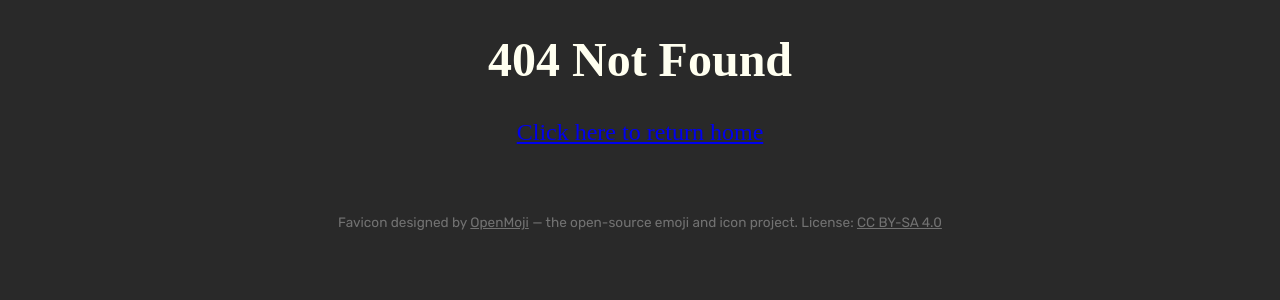
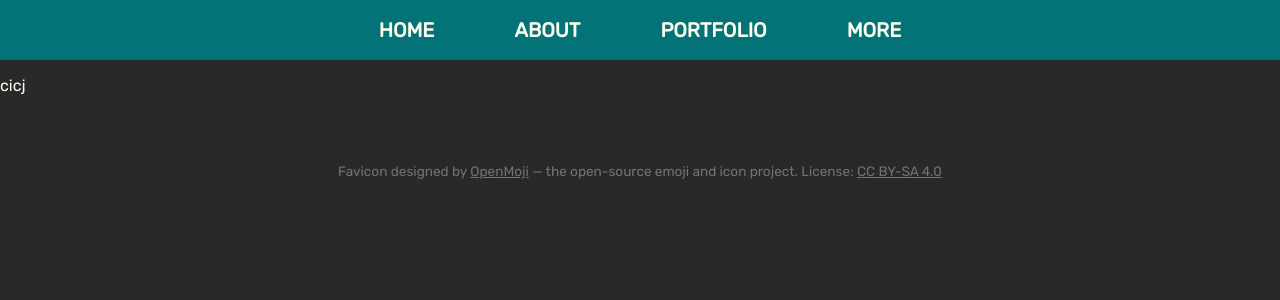
Before and after one commit to rstacks/my-website, a React (Vite) app: page /about in a window 1280 px wide. Before the commit this address had no page. Shown: the top 300 px of the page. Built offline with nearby package versions, Linux system fonts and the light colour scheme.

Commit message:
Added ABOUT page

```diff
--- a/src/App.jsx
+++ b/src/App.jsx
@@ -1,6 +1,7 @@
 import "./styles.css"
 import { BrowserRouter, Routes, Route } from "react-router-dom"
 import { Home } from "./pages/Home"
+import { About } from "./pages/About"
 import { NotFound } from "./pages/NotFound"
 //import { useState } from 'react'
 
@@ -10,6 +11,7 @@ function App() {
       <Routes>
         <Route index element={<Home />} />
         <Route path="/home" element={<Home />} />
+        <Route path="/about" element={<About />} />
         <Route path="*" element={<NotFound />} />
       </Routes>
     </BrowserRouter>
--- a/src/components/Nav.jsx
+++ b/src/components/Nav.jsx
@@ -64,7 +64,9 @@ export function Nav() {
           <li className="main-nav-link">
             <a href="/home" className="main-nav-anchor">HOME</a>
           </li>
-          <li className="main-nav-link">ABOUT</li>
+          <li className="main-nav-link">
+            <a href="/about" className="main-nav-anchor">ABOUT</a>
+          </li>
           <li className="main-nav-link">PORTFOLIO</li>
           <li className="main-nav-link">MORE</li>
         </ul>
--- /dev/null
+++ b/src/pages/About.jsx
@@ -0,0 +1,19 @@
+import { Helmet, HelmetProvider } from "react-helmet-async"
+import { Nav } from "../components/Nav"
+import { Footer } from "../components/Footer"
+
+export function About() {
+  return (
+    <HelmetProvider>
+      <Helmet>
+        <title>About | Robert Stacks</title>
+        <link rel="icon" href="images/newest-resume-icon.ico" />
+      </Helmet>
+      <Nav />
+      <main>
+        <p>cicj</p>
+      </main>
+      <Footer />
+    </HelmetProvider>
+  );
+}
```
